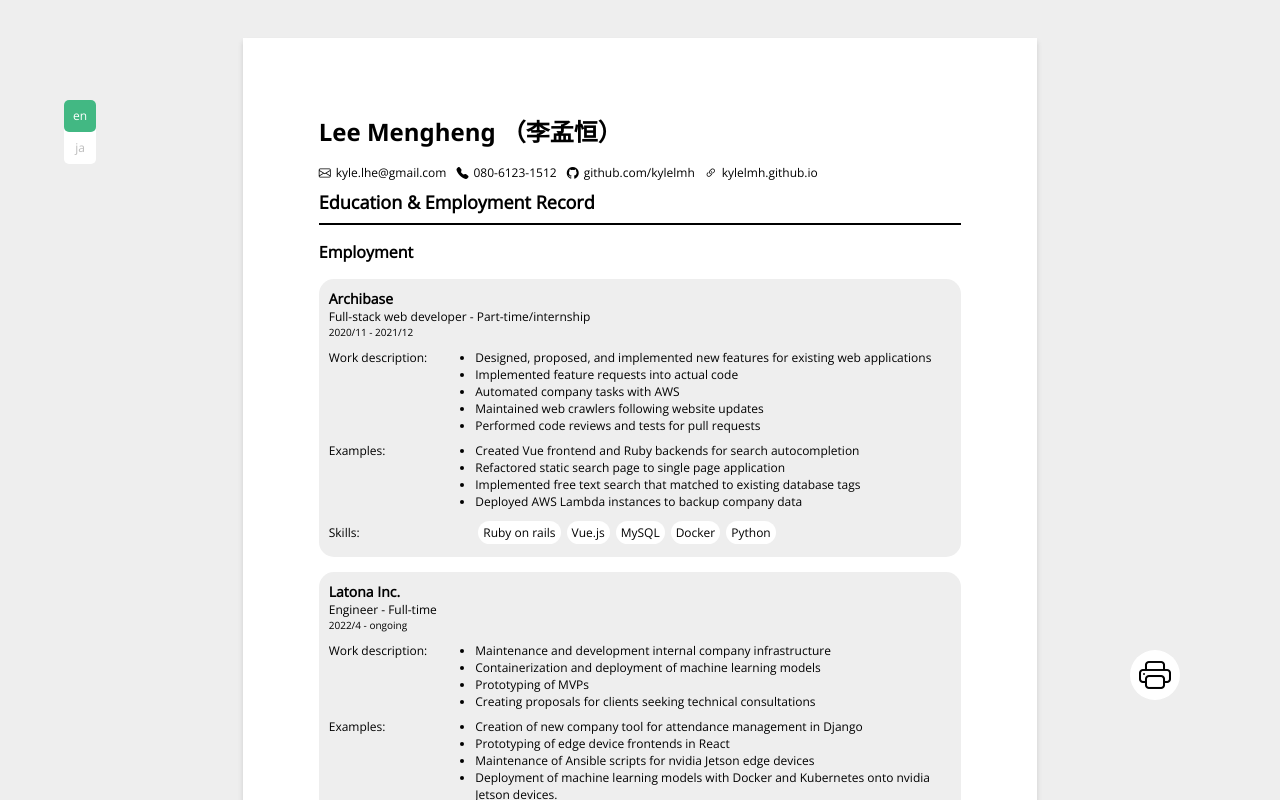
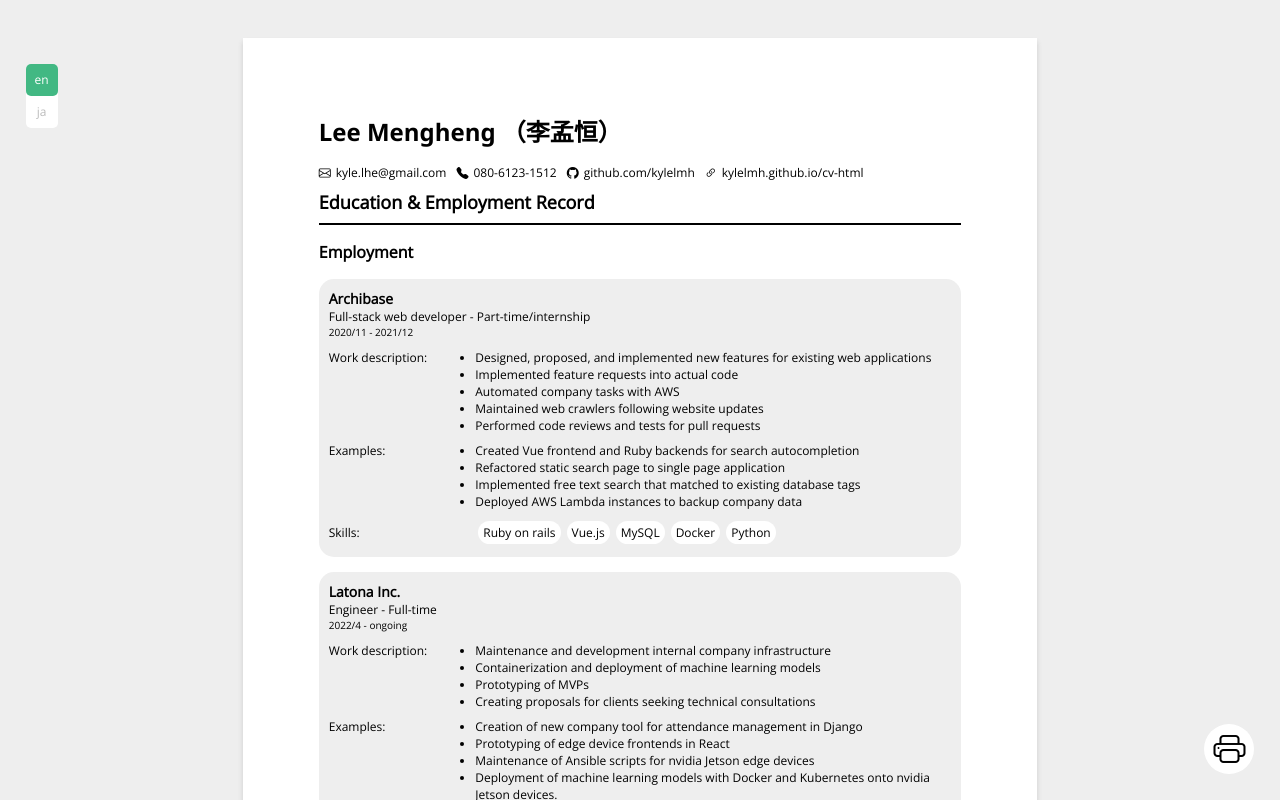
Before and after one commit to kylelmh/cv-html, a Vue app: page / in a window 1280 px wide. Shown: the top 800 px of the page. Built offline with nearby package versions, Linux system fonts and the light colour scheme.

Commit message:
updated link

```diff
--- a/src/components/BasicInfo.vue
+++ b/src/components/BasicInfo.vue
@@ -9,7 +9,7 @@
   <i class="bi-github u-ml10"></i>
   <a class="u-ml5" :href="'https://www.github.com/' + basic_info.github">github.com/{{basic_info.github}}</a>
   <i class="bi-link-45deg u-ml10"></i>
-  <a class="u-ml5" :href="'https://' + basic_info.githubio + '.github.io'">{{basic_info.githubio}}.github.io</a>
+  <a class="u-ml5" :href="'https://' + basic_info.githubio + '.github.io/cv-html'">{{basic_info.githubio}}.github.io/cv-html</a>
   </div>
 </div>
 </template>
--- a/stylesheets/styles.scss
+++ b/stylesheets/styles.scss
@@ -154,8 +154,8 @@ h1, h2, h3, h4 {
   border-radius: 5px;
   background-color: #fff;
   position: fixed;
-  top: 100px;
-  left: 64px;
+  top: 5vw;
+  left: 2vw;
   input {
     display: none;
   }
@@ -163,8 +163,8 @@ h1, h2, h3, h4 {
 
 .p__print_btn {
   position: fixed;
-  bottom: 100px;
-  right: 100px;
+  bottom: 2vw;
+  right: 2vw;
   border-radius: 25px;
   width: 50px;
   height: 50px;
```
